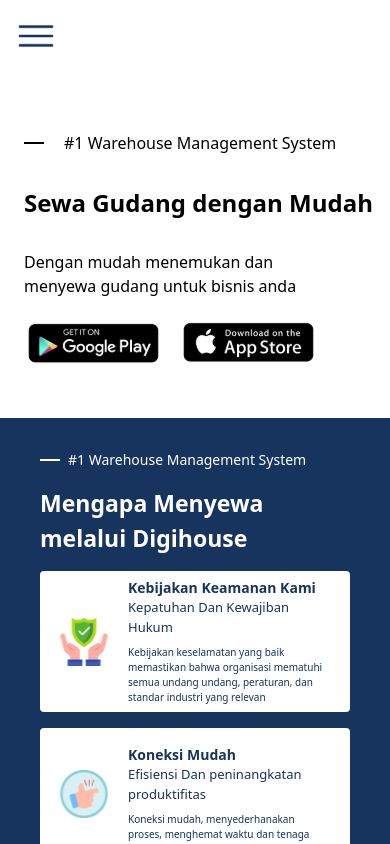
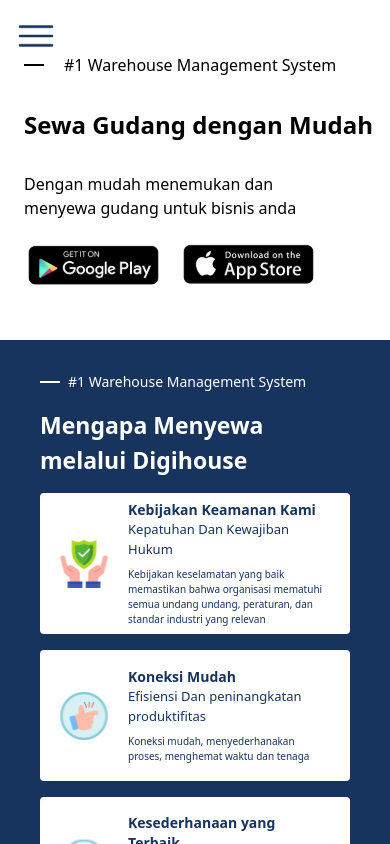
Before and after one commit to Capstone-Tim-12/warehouse-managament-system-fe, a React (Vite) app: page / in a window 390 px wide. Shown: the top 844 px of the page. Built offline with nearby package versions, Linux system fonts and the light colour scheme.

Commit message:
style(navbar): change background color when scrolling on mobile and tablet

```diff
--- a/src/components/global-component/Navbar.jsx
+++ b/src/components/global-component/Navbar.jsx
@@ -26,7 +26,7 @@
   }, []);
 
   return (
-    <div  className={`flex flex-col lg:fixed sm:flex-row md:absolute justify-between md:p-3 sm:items-center md:items-center w-full lg:flex-row sm:absolute sm:z-50 ${
+    <div  className={`flex flex-col fixed lg:fixed sm:flex-row md:fixed justify-between md:p-3 sm:items-center md:items-center w-full lg:flex-row sm:absolute z-50 ${
       isScrolled ? "bg-white" : "bg-transparent"
     }`}>
       <div className="sm:hidden p-4">
```
